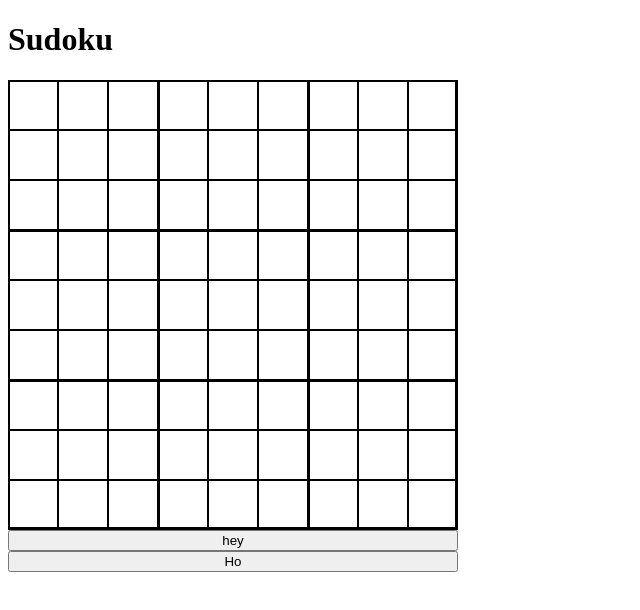
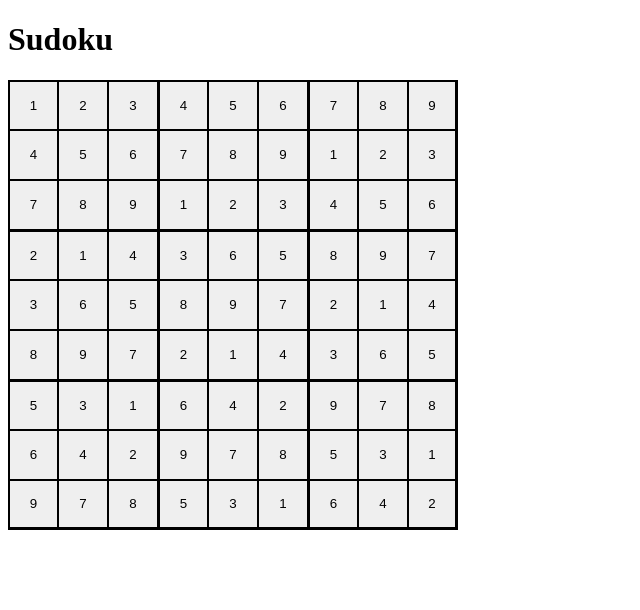
Before and after one commit to CalvinGaiennie/sudoku, a React (Vite) app: page / in a window 1280 px wide. Shown: the top 610 px of the page, without its empty margins (0-640 px from the left). Built offline with nearby package versions, Linux system fonts and the light colour scheme.

Commit message:
changed the quares to buttons, rebuilt some of the functionality, fixed bugs

```diff
--- a/src/Components/Board.jsx
+++ b/src/Components/Board.jsx
@@ -1,3 +1,4 @@
+import { useState, useEffect } from "react";
 import styles from "./Board.module.css";
 
 const board = [
@@ -13,7 +14,7 @@ const board = [
 ];
 
 function fillBoard(board) {
-  function findEmptyCell(board) {
+  function findEmptySquare(board) {
     for (let row = 0; row < 9; row++) {
       for (let col = 0; col < 9; col++) {
         if (board[row][col] === 0) {
@@ -23,13 +24,14 @@ function fillBoard(board) {
     }
     return null;
   }
+
   function solve(board) {
-    const emptyCell = findEmptyCell(board);
-    if (!emptyCell) {
+    const emptySquare = findEmptySquare(board);
+    if (!emptySquare) {
       return true;
     }
 
-    const { row, col } = emptyCell;
+    const { row, col } = emptySquare;
 
     for (let num = 1; num <= 9; num++) {
       if (checkIsValid(board, row, col, num)) {
@@ -44,6 +46,7 @@ function fillBoard(board) {
     return false;
   }
   solve(board);
+  return board;
 }
 
 function checkIsValid(board, row, col, num) {
@@ -61,8 +64,8 @@ function checkIsValid(board, row, col, num) {
         return false;
       }
     }
-    return true;
   }
+  return true;
 }
 
 function assignBorderClass(row, column) {
@@ -81,33 +84,39 @@ function assignBorderClass(row, column) {
 }
 
 function Board() {
+  const [gameBoard, setgameBoard] = useState([...board]);
+
+  useEffect(() => {
+    const newBoard = [...board];
+    fillBoard(newBoard);
+    setgameBoard(newBoard);
+  }, []);
+
   function createGrid() {
-    return Array.from({ length: 9 }).map((_, outerIndex) => (
+    return gameBoard.map((row, outerIndex) => (
       <div
         key={`${outerIndex}-a`}
         className={`${styles.row} ${`row${outerIndex}`}`}
       >
-        {Array.from({ length: 9 }).map((_, innerIndex) => (
-          <div
+        {row.map((square, innerIndex) => (
+          <button
             key={`${outerIndex}-${innerIndex}`}
             className={` ${
               styles.square
-            } ${`column${innerIndex}`} ${assignBorderClass(
+            } ${`r${outerIndex}-c${innerIndex}`} ${assignBorderClass(
               outerIndex,
               innerIndex
             )}`}
-          ></div>
+            data-value={square}
+            onClick={() => console.log(square)}
+          >
+            {square !== 0 ? square : ""}
+          </button>
         ))}
       </div>
     ));
   }
-  return (
-    <div className={styles.boardContainer}>
-      {createGrid()}
-      <button onClick={() => fillBoard(board)}>hey</button>
-      <button onClick={() => console.log(board, "hey")}>Ho</button>
-    </div>
-  );
+  return <div className={styles.boardContainer}>{createGrid()}</div>;
 }
 
 export default Board;
```
